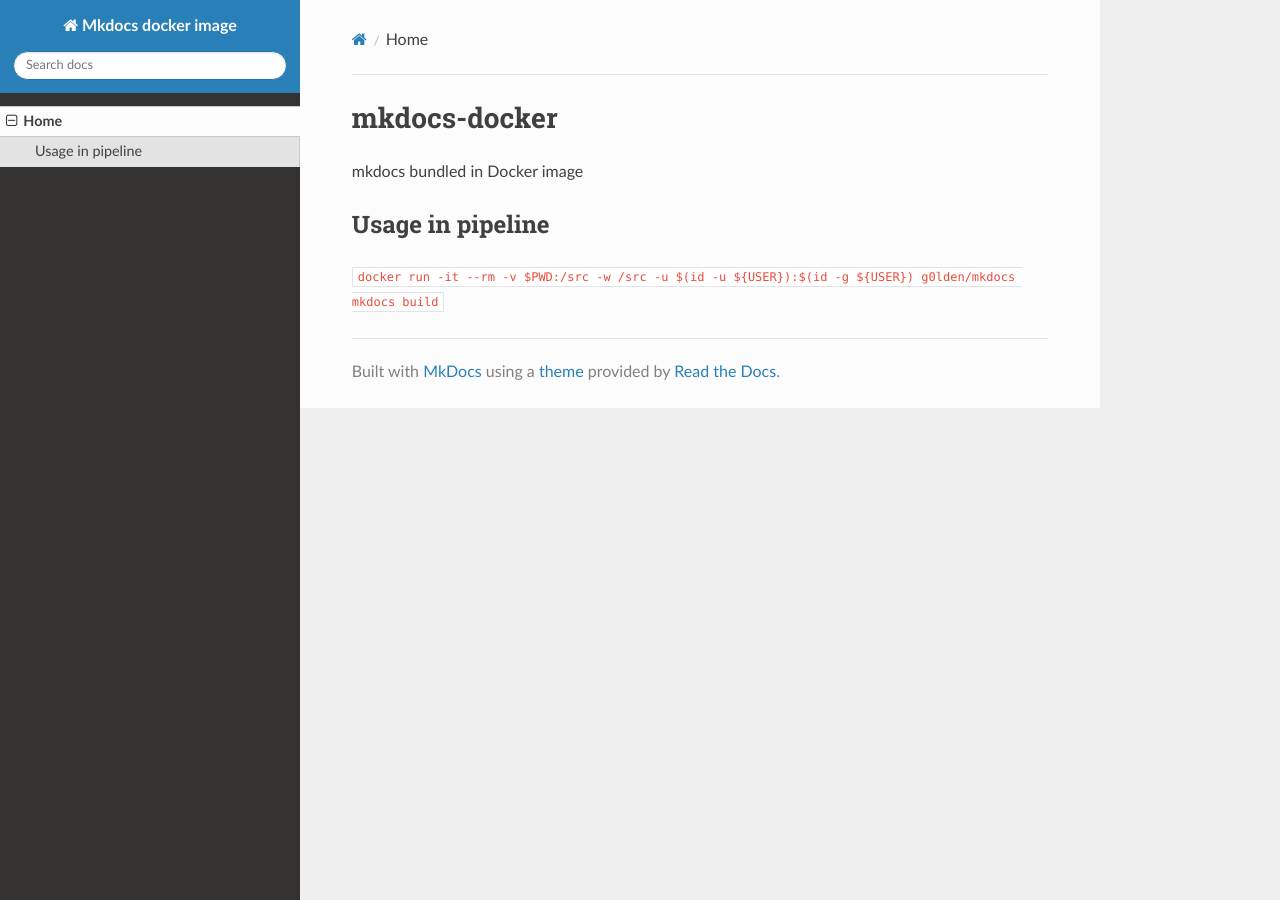
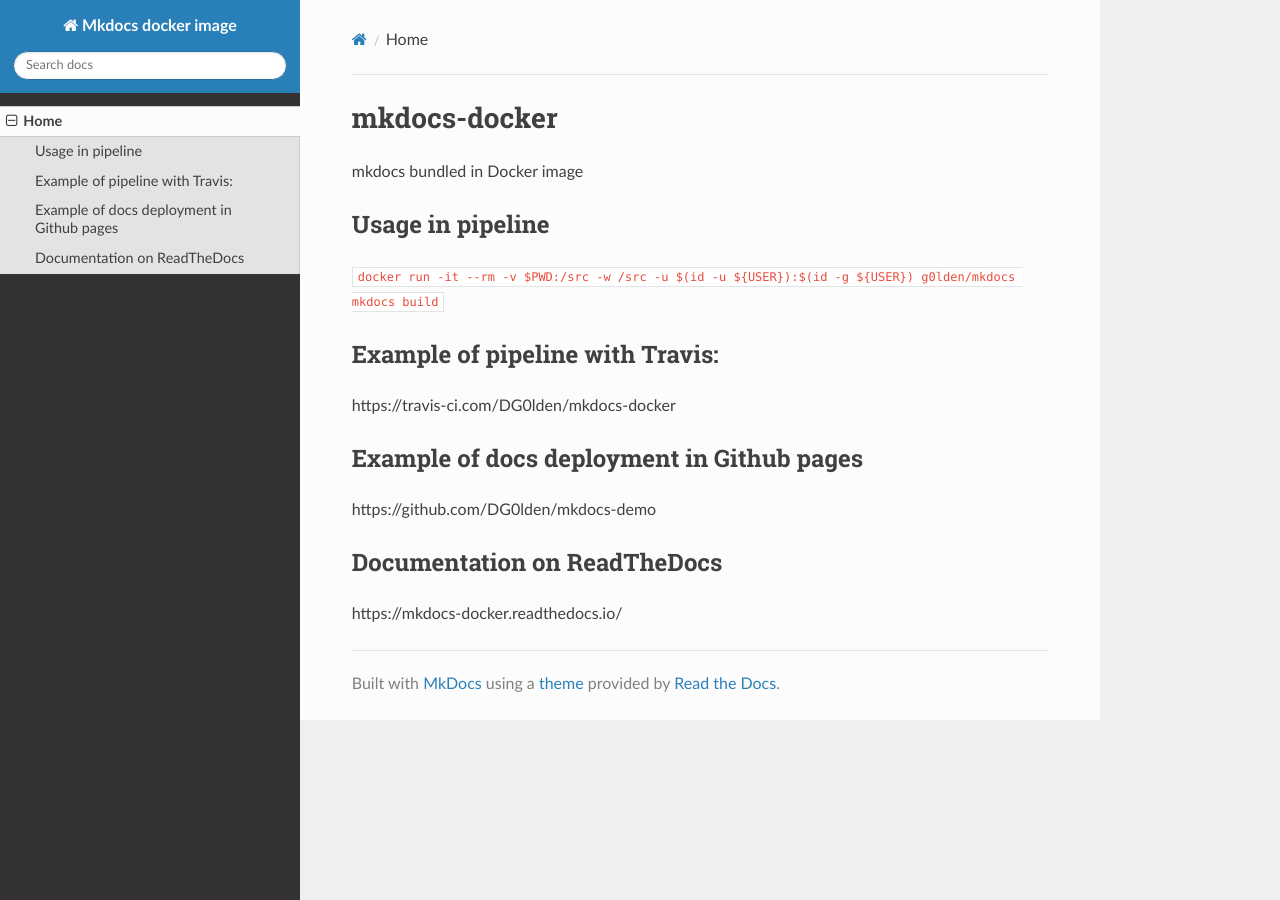
Before and after one commit to DG0lden/mkdocs-docker, an MkDocs documentation site: the page built from docs/README.md, in a window 1280 px wide. Built offline with MkDocs 1.6.1, drawn with Linux system fonts in a browser that asks for light colours; nearby versions of some CDN libraries.

Commit message:
Add documentation examples

```diff
--- a/docs/README.md
+++ b/docs/README.md
@@ -4,3 +4,12 @@
 ## Usage in pipeline
 
 `docker run -it --rm -v $PWD:/src -w /src -u $(id -u ${USER}):$(id -g ${USER}) g0lden/mkdocs mkdocs build`
+
+## Example of pipeline with Travis:
+https://travis-ci.com/DG0lden/mkdocs-docker
+
+## Example of docs deployment in Github pages
+https://github.com/DG0lden/mkdocs-demo
+
+## Documentation on ReadTheDocs
+https://mkdocs-docker.readthedocs.io/
```
